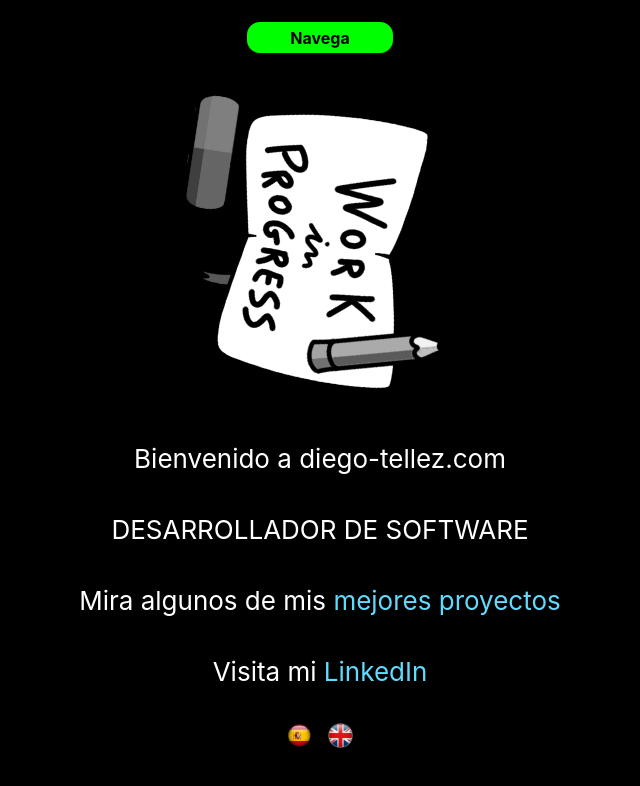
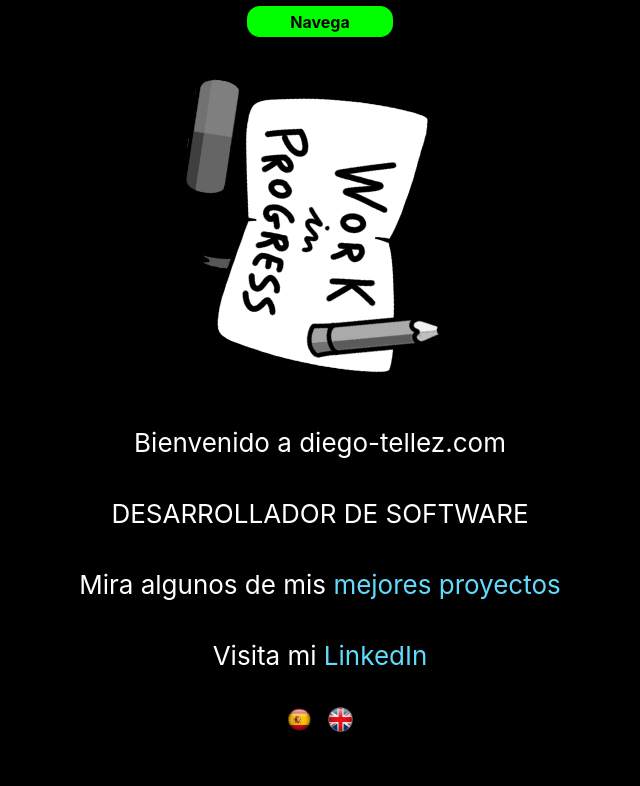
Before and after one commit to dtellz/d-t.com, a React (Create React App) app: page / in a window 1280 px wide. Shown: the top 786 px of the page, without its empty margins (320-960 px from the left). Built offline with nearby package versions, Linux system fonts and the light colour scheme.

Commit message:
feat: visual adjustments

```diff
--- a/src/components/header/style.css
+++ b/src/components/header/style.css
@@ -1,7 +1,7 @@
 .header__navigate-btn{
     background-color: lime;
     color: black;
-    margin-top: -2rem;
+    margin-top: -4rem;
     width: 150px;
     height: 35px;
     border-radius: 15px;
```
